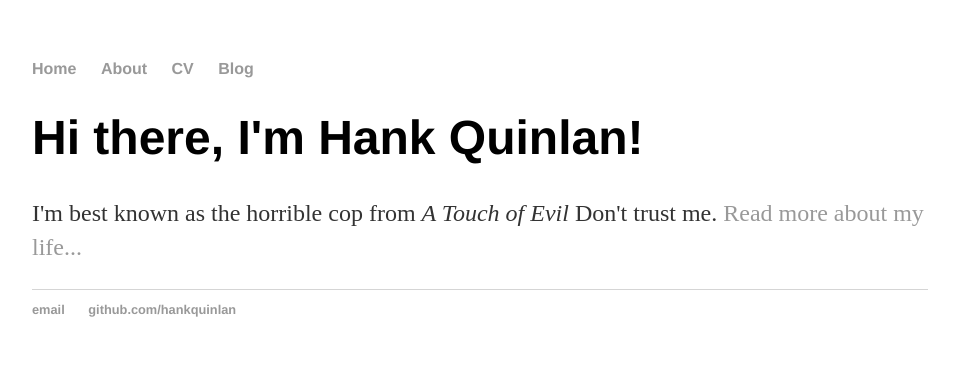
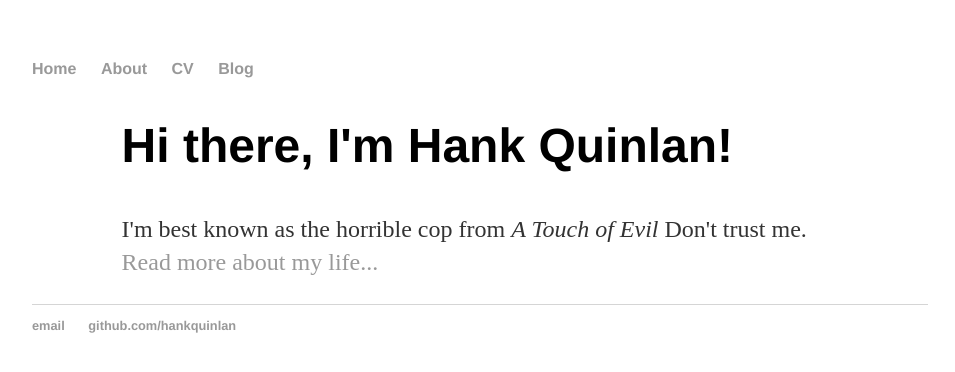
Before and after one commit to Nevolition/nevolition.github.io, a Jekyll site: the page built from index.html, in a window 1280 px wide. Shown: the top 372 px of the page, without its empty margins (160-1115 px from the left). Built offline with Jekyll 4.4.1, drawn with Linux system fonts in a browser that asks for light colours.

Commit message:
Research and develop next step
Pulling from different sources best way/how to build a set-up for SASS + Bootstrap 4 foundations...

```diff
--- a/_layouts/default.html
+++ b/_layouts/default.html
@@ -1,6 +1,7 @@
 <!DOCTYPE html>
 	<html>
 		<head>
+			<meta charset="utf-8">
 			<title>{{ page.title }}</title>
 			<!-- link to main stylesheet -->
 			<link rel="stylesheet" type="text/css" href="/css/main.css">
@@ -14,11 +15,11 @@
 	        		<li><a href="/blog">Blog</a></li>
 	    		</ul>
 			</nav>
-			<div class="container">
+			<section class="content">
 
 			{{ content }}
 
-			</div><!-- /.container -->
+			</section><!-- /.content -->
 			<footer>
 	    		<ul>
 	        		<li><a href="mailto:hankquinlanhub@gmail.com">email</a></li>
--- /dev/null
+++ b/_sass/_typography.scss
@@ -0,0 +1,8 @@
+// This is a partial.
+// It lies in <source>/_sass, just waiting to be imported.
+// It does not contain the YAML front matter and has no corresponding output file in the built site.
+
+code, pre {
+  font-family: Consolas, "Consolas for Powerline", "Courier New", Courier, monospace;
+  color: green;
+}
--- a/css/main.css
+++ /dev/null
@@ -1,44 +0,0 @@
-* {
-  -webkit-box-sizing: border-box;
-  box-sizing: border-box; }
-
-body {
-  margin: 60px auto;
-  width: 70%; }
-
-nav ul, footer ul {
-  font-family: 'Helvetica', 'Arial', 'Sans-Serif';
-  padding: 0px;
-  list-style: none;
-  font-weight: bold; }
-
-nav ul li, footer ul li {
-  display: inline;
-  margin-right: 20px; }
-
-a {
-  text-decoration: none;
-  color: #999; }
-
-a:hover {
-  text-decoration: underline; }
-
-h1 {
-  font-size: 3em;
-  font-family: 'Helvetica', 'Arial', 'Sans-Serif'; }
-
-p {
-  font-size: 1.5em;
-  line-height: 1.4em;
-  color: #333; }
-
-footer {
-  border-top: 1px solid #d5d5d5;
-  font-size: .8em; }
-
-ul.posts {
-  margin: 20px auto 40px;
-  font-size: 1.5em; }
-
-ul.posts li {
-  list-style: none; }
--- a/scss/main.scss
+++ b/css/main.scss
@@ -1,5 +1,16 @@
+---
+# this ensures Jekyll reads the file to be transformed into CSS later
+# only Main files contain this front matter, not partials.
+---
+@import "typography";
+
 * {
     box-sizing: border-box;
+}
+
+.content {
+  width: 80%;
+  margin: 0 auto;
 }
 
 body {
```
